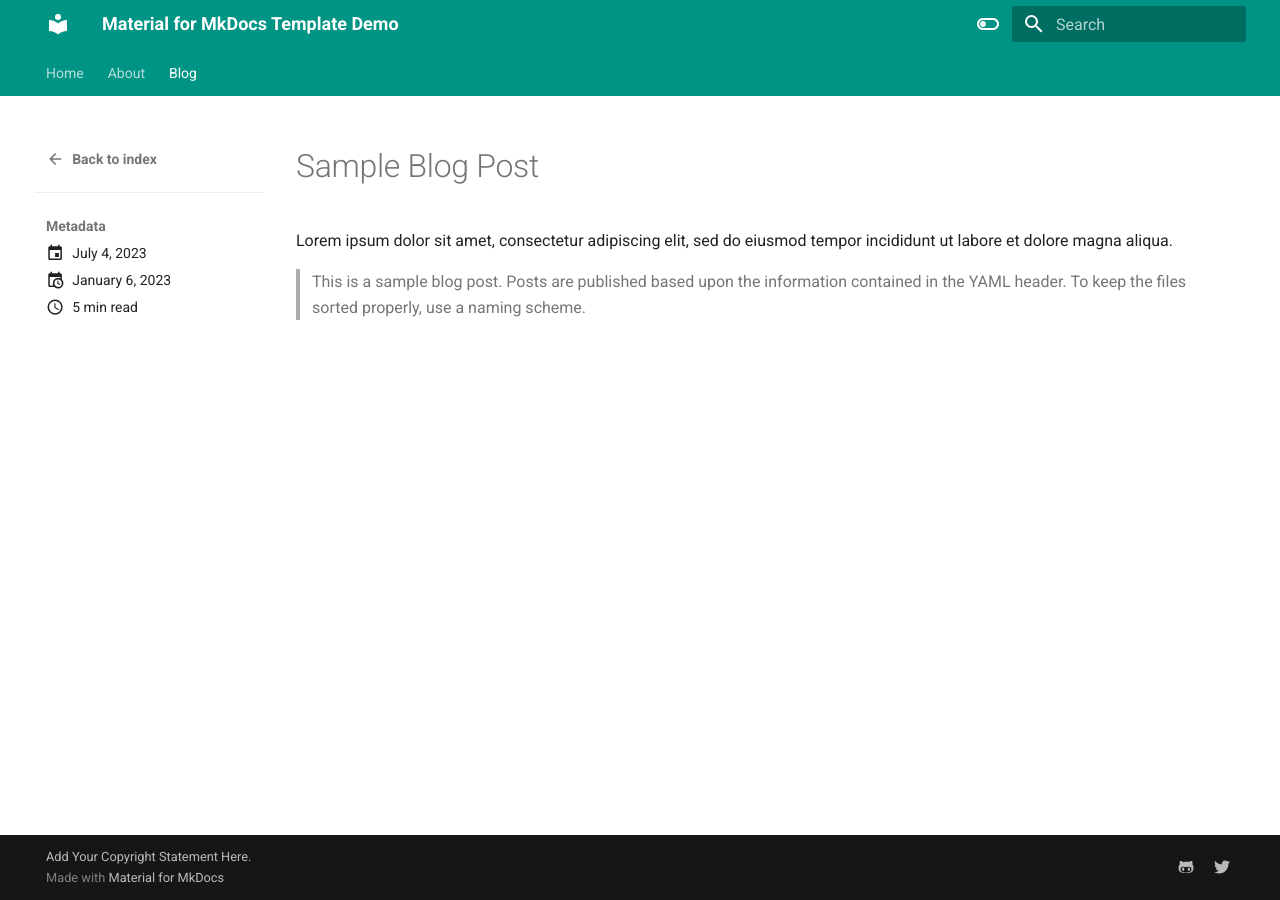
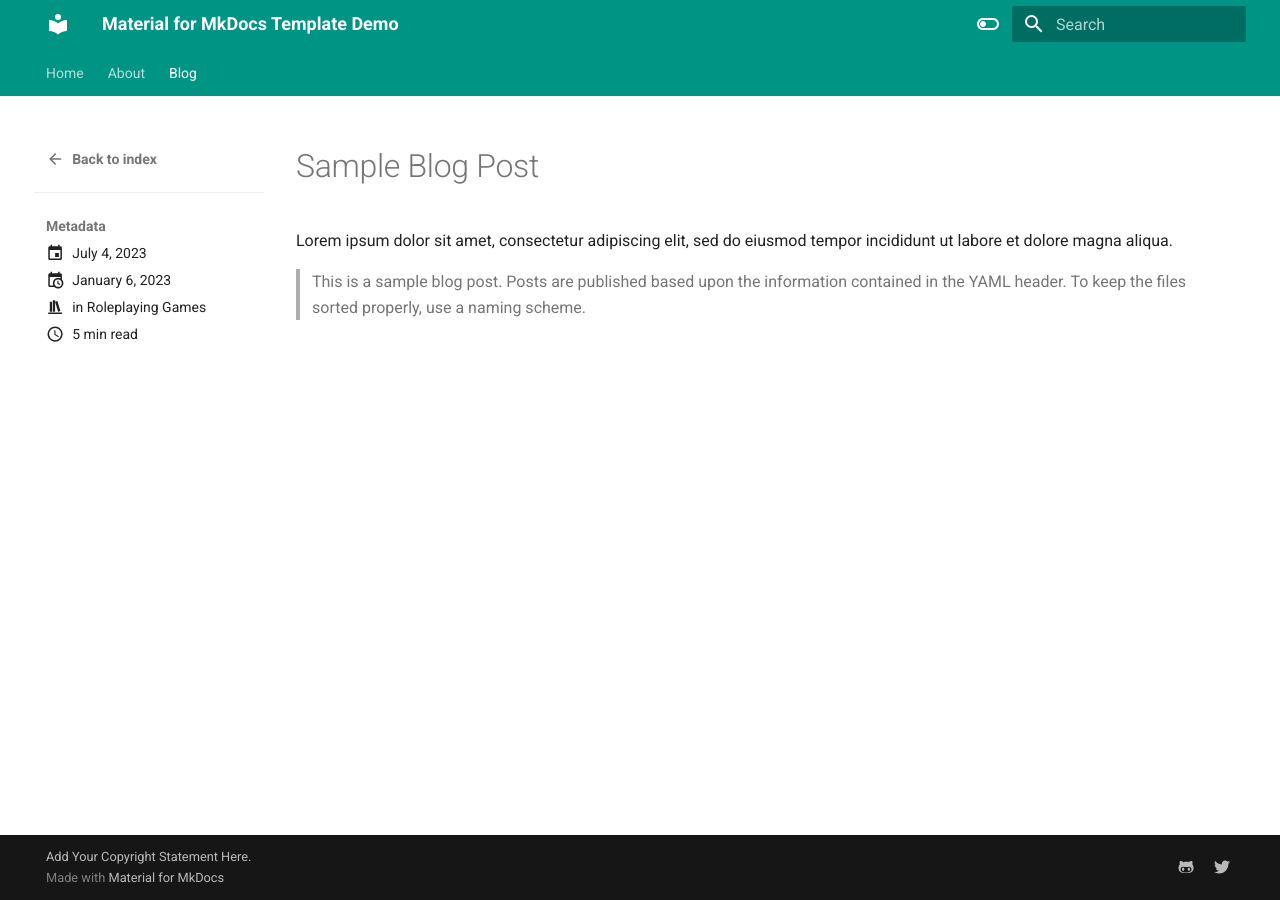
Before and after one commit to OldManUmby/material-for-mkdocs-template, an MkDocs documentation site: the page built from docs/blog/posts/myfirstpost.md, in a window 1280 px wide. Built offline with MkDocs 1.6.1 and Material for MkDocs 9.7.7, drawn with Linux system fonts in a browser that asks for light colours.

Commit message:
Updated Blog

```diff
--- a/docs/blog/posts/myfirstpost.md
+++ b/docs/blog/posts/myfirstpost.md
@@ -2,6 +2,8 @@
 date:
   created: 2023-07-04
   updated: 2023-01-06
+categories:
+  - Roleplaying Games
 readtime: 5
 pin: false
 ---
```
